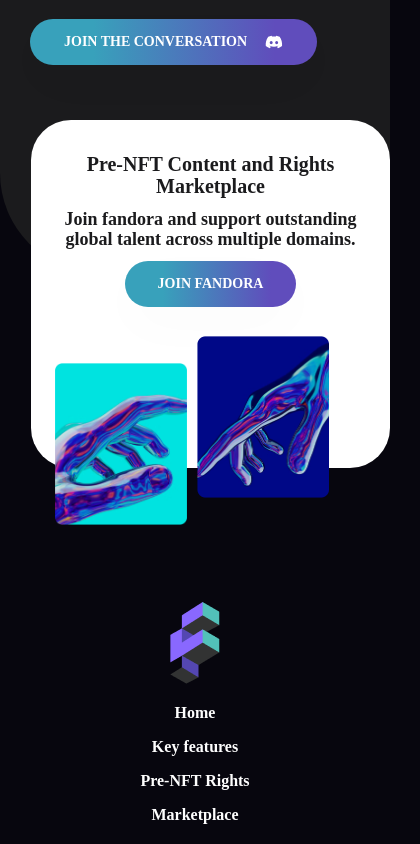
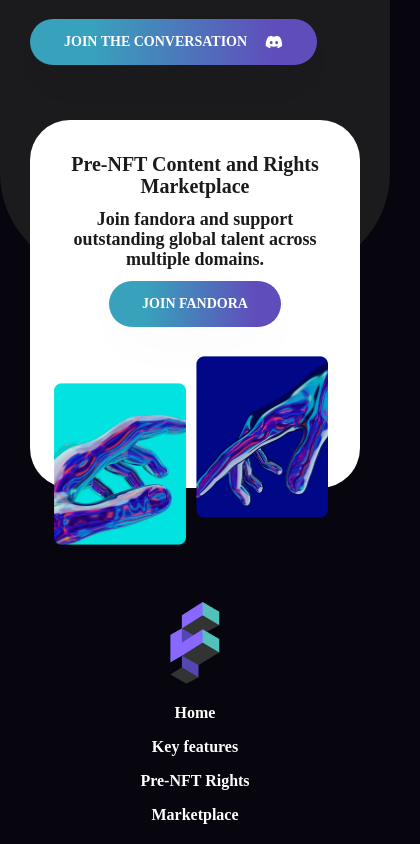
Before and after one commit to asifikbal01890/fandora-landing-page, a React (Create React App) app: page / in a window 390 px wide. Shown: the part 5880-6724 px from the top of the page, 420 px wide, since content can reach past the window. Built offline with nearby package versions, Linux system fonts and the light colour scheme.

Commit message:
solve some problems

```diff
--- a/src/Pages/Home/JoinDiscordSection/JoinDiscordSection.js
+++ b/src/Pages/Home/JoinDiscordSection/JoinDiscordSection.js
@@ -34,8 +34,8 @@
                 </section>
                 {/*---------- 2nd section end ----------*/}
                 {/*---------- 3rd section start ----------*/}
-                <section className='lg:flex justify-center mx-[31px]'>
-                    <div className='max-w-[1111px] mx-auto bg-white px-[24px] lg:px-[70px] pt-[33px] lg:pt-[50px] pb-[24.5px] rounded-[40px] lg:rounded-[50px] mt-[55px] lg:mt-20 mb-8 absolute'>
+                <section className='lg:flex justify-center'>
+                    <div className='max-w-[1111px] mx-[30px] lg:mx-auto bg-white px-[24px] lg:px-[70px] pt-[33px] lg:pt-[50px] pb-[24.5px] rounded-[40px] lg:rounded-[50px] mt-[55px] lg:mt-20 mb-8 absolute'>
                         <div className='lg:flex items-center gap-[51px] text-center lg:text-start'>
                             <div className='max-w-[419px]'>
                                 <h1 className='text-xl lg:text-[28px] leading-[22px] lg:leading-9 font-bold text-[#1B1B1D] max-w-[319px]'><span className='hidden lg:block'>Discover and sell your own NFTs</span> <span className='lg:hidden'>Pre-NFT Content and Rights Marketplace</span></h1>
--- a/src/Shared/Footer/Footer.js
+++ b/src/Shared/Footer/Footer.js
@@ -25,7 +25,7 @@
                 </div>
                 {/*----------- 1st line content end -----------*/}
                 {/*----------- border line ------------*/}
-                <p className='border border-[#FEFEFE1F] w-full mt-[19px] lg:mt-8 mb-6 lg:mb-9 mx-[30px] lg:mx-0'></p>
+                <p className='border border-[#FEFEFE1F] w-[85%] lg:w-full mt-[19px] lg:mt-8 mb-6 lg:mb-9 mx-[30px] lg:mx-0'></p>
                 {/*----------- 2nd line content start -----------*/}
                 <div className='lg:flex items-center justify-between'>
                     <div className='flex items-center justify-center gap-[27px]'>
```
